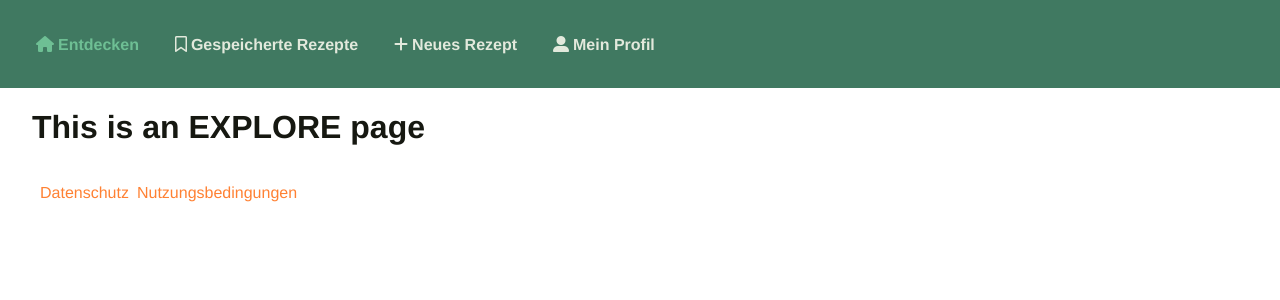
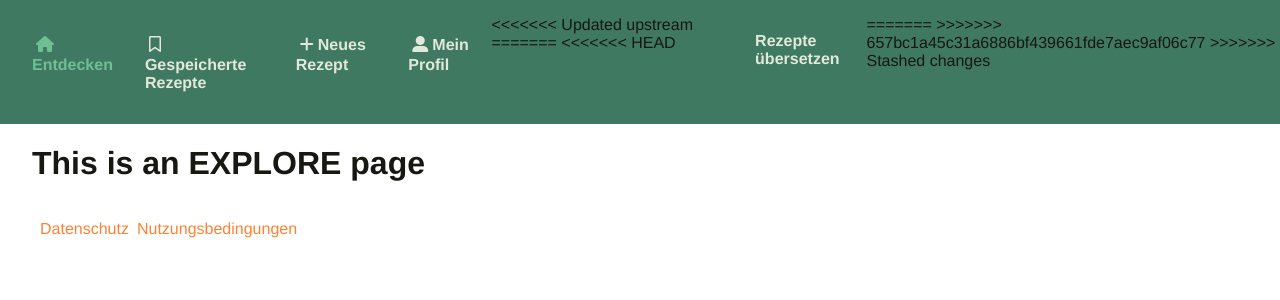
Before and after one commit to Inf166/PeerToPeerSharingOfCookingRecipies, a Vue app in the folder RapidPrototype/: page / in a window 1280 px wide. Shown: the top 300 px of the page. Built offline with nearby package versions, Linux system fonts and the light colour scheme.

Commit message:
Update App.vue

```diff
--- a/RapidPrototype/src/App.vue
+++ b/RapidPrototype/src/App.vue
@@ -17,6 +17,15 @@
         <i class="fas fa-user-alt"></i>
         <span class="nav-label">Mein Profil</span>
       </router-link>
+<<<<<<< Updated upstream
+=======
+<<<<<<< HEAD
+      <router-link to="/translaterecipe">
+        <span class="nav-label">Rezepte übersetzen</span>
+      </router-link>
+=======
+>>>>>>> 657bc1a45c31a6886bf439661fde7aec9af06c77
+>>>>>>> Stashed changes
     </div>
     <div class="content">
       <router-view></router-view>
```
